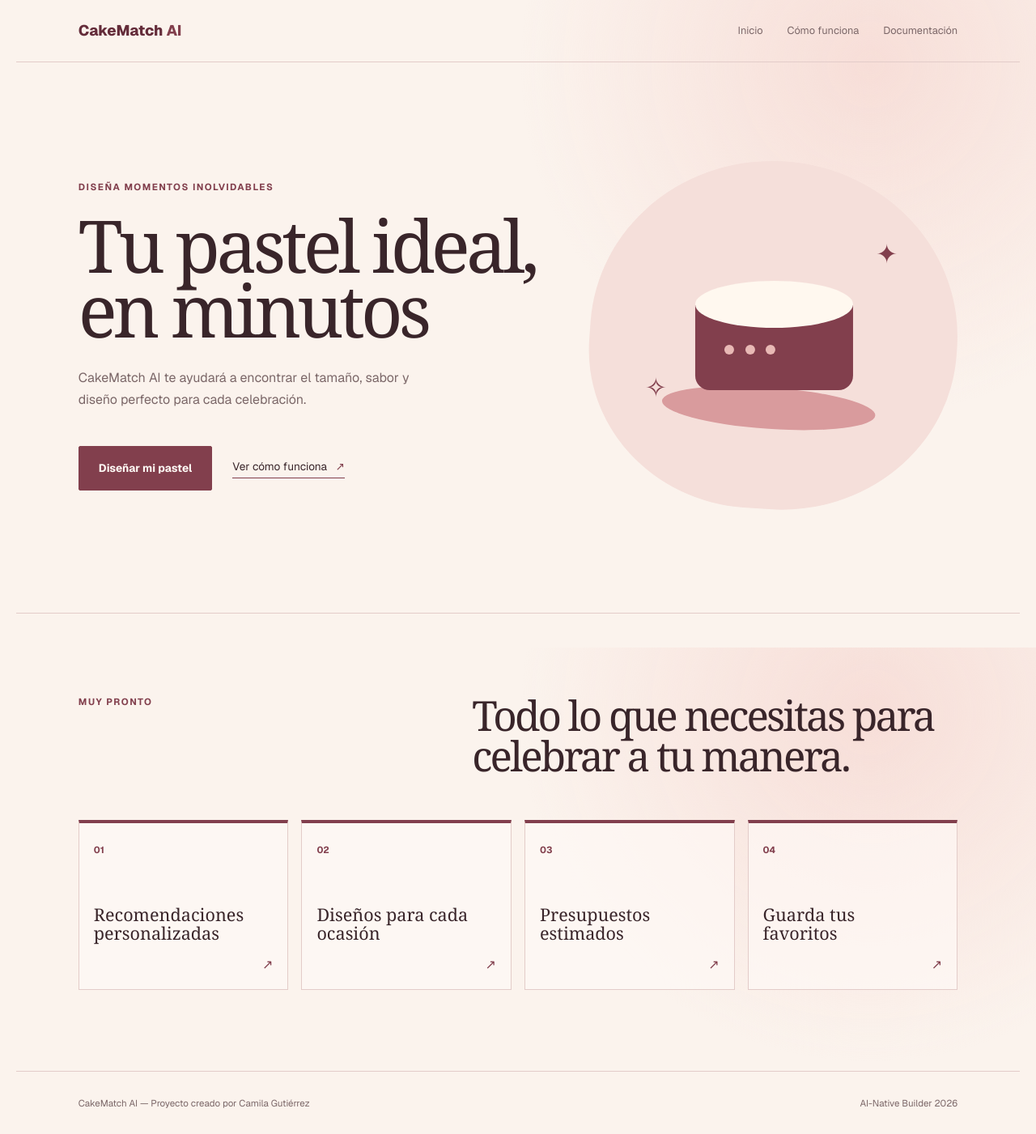
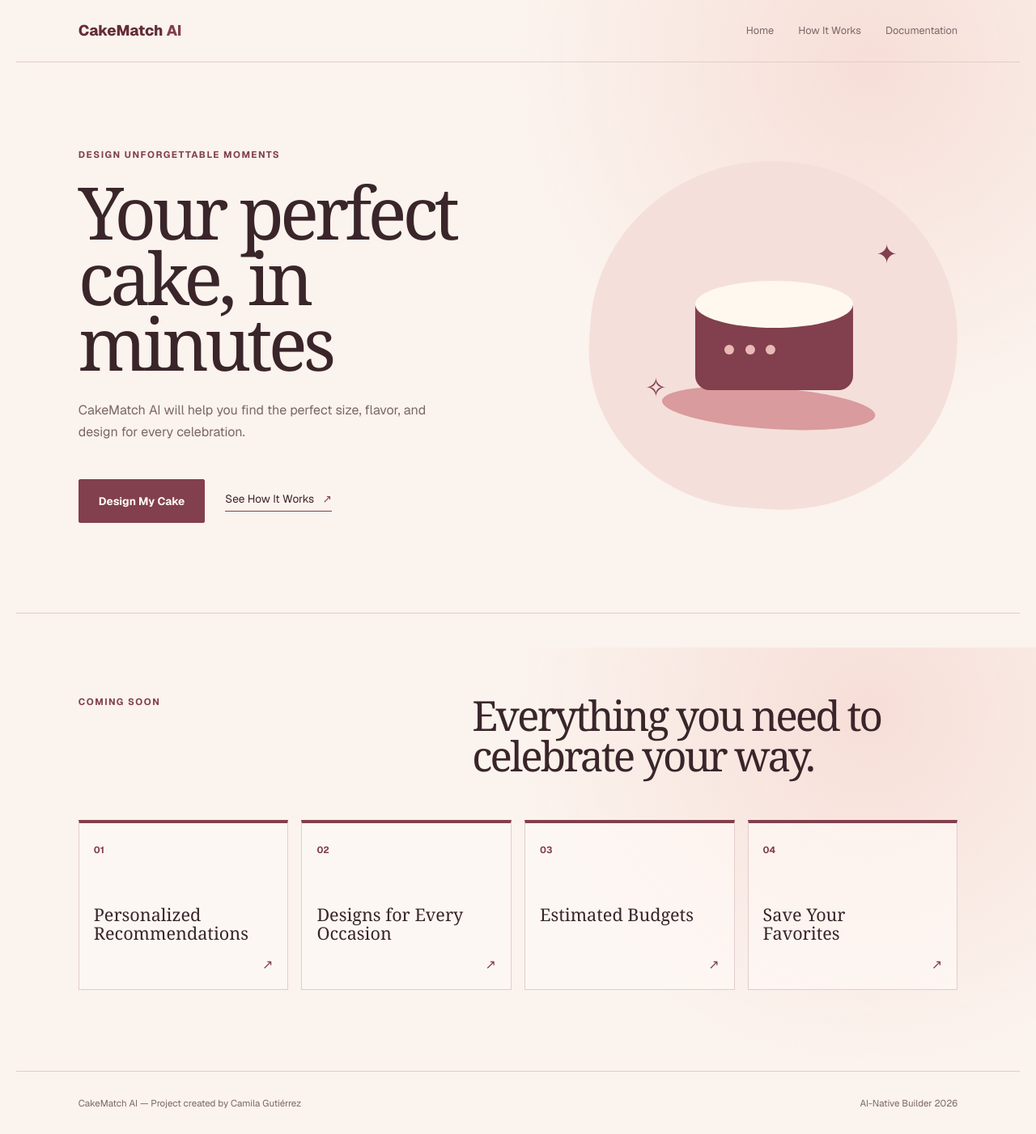
Before and after one commit to camilagutierrezporter/cakematch-ai, a Next.js app: page / in a window 1280 px wide. Shown: the whole page at 81% size. Built offline with nearby package versions, Linux system fonts and the light colour scheme.

Commit message:
feat: translate CakeMatch site to English

```diff
--- a/src/app/docs/page.tsx
+++ b/src/app/docs/page.tsx
@@ -4,10 +4,10 @@ export default function DocsPage() {
   return (
     <main className="placeholder-page">
       <p className="eyebrow">CakeMatch AI</p>
-      <h1>Documentación</h1>
-      <p>La documentación de CakeMatch AI estará disponible próximamente.</p>
+      <h1>Documentation</h1>
+      <p>CakeMatch AI documentation will be available soon.</p>
       <Link className="text-link" href="/">
-        Volver al inicio <span aria-hidden="true">↗</span>
+        Return Home <span aria-hidden="true">↗</span>
       </Link>
     </main>
   );
--- a/src/app/layout.tsx
+++ b/src/app/layout.tsx
@@ -14,13 +14,13 @@ const geistMono = Geist_Mono({
 
 export const metadata: Metadata = {
   title: "CakeMatch AI",
-  description: "Planea el pastel perfecto para cada celebración.",
+  description: "Plan the perfect cake for every celebration.",
 };
 
 export default function RootLayout({ children }: LayoutProps<"/">) {
   return (
     <html
-      lang="es"
+      lang="en"
       className={`${geistSans.variable} ${geistMono.variable} h-full antialiased`}
     >
       <body className="min-h-full flex flex-col">{children}</body>
--- a/src/app/page.tsx
+++ b/src/app/page.tsx
@@ -3,31 +3,31 @@ import Link from "next/link";
 export default function Home() {
   return (
     <main>
-      <nav className="site-nav" aria-label="Navegación principal">
+      <nav className="site-nav" aria-label="Main navigation">
         <Link className="brand" href="/">
           CakeMatch <span>AI</span>
         </Link>
         <div className="nav-links">
-          <Link href="#inicio">Inicio</Link>
-          <Link href="#como-funciona">Cómo funciona</Link>
-          <Link href="/docs">Documentación</Link>
+          <Link href="#inicio">Home</Link>
+          <Link href="#como-funciona">How It Works</Link>
+          <Link href="/docs">Documentation</Link>
         </div>
       </nav>
 
       <section className="hero" id="inicio">
         <div className="hero-copy">
-          <p className="eyebrow">Diseña momentos inolvidables</p>
-          <h1>Tu pastel ideal, en minutos</h1>
+          <p className="eyebrow">Design unforgettable moments</p>
+          <h1>Your perfect cake, in minutes</h1>
           <p className="hero-description">
-            CakeMatch AI te ayudará a encontrar el tamaño, sabor y diseño
-            perfecto para cada celebración.
+            CakeMatch AI will help you find the perfect size, flavor, and design
+            for every celebration.
           </p>
           <div className="hero-actions">
             <button className="primary-button" type="button" disabled>
-              Diseñar mi pastel
+              Design My Cake
             </button>
             <Link className="text-link" href="#como-funciona">
-              Ver cómo funciona <span aria-hidden="true">↗</span>
+              See How It Works <span aria-hidden="true">↗</span>
             </Link>
           </div>
         </div>
@@ -48,15 +48,15 @@ export default function Home() {
 
       <section className="features" id="como-funciona">
         <div className="section-heading">
-          <p className="eyebrow">Muy pronto</p>
-          <h2>Todo lo que necesitas para celebrar a tu manera.</h2>
+          <p className="eyebrow">Coming Soon</p>
+          <h2>Everything you need to celebrate your way.</h2>
         </div>
         <div className="feature-grid">
           {[
-            ["01", "Recomendaciones personalizadas"],
-            ["02", "Diseños para cada ocasión"],
-            ["03", "Presupuestos estimados"],
-            ["04", "Guarda tus favoritos"],
+            ["01", "Personalized Recommendations"],
+            ["02", "Designs for Every Occasion"],
+            ["03", "Estimated Budgets"],
+            ["04", "Save Your Favorites"],
           ].map(([number, title]) => (
             <article className="feature-card" key={number}>
               <span className="feature-number">{number}</span>
@@ -68,7 +68,7 @@ export default function Home() {
       </section>
 
       <footer className="site-footer">
-        <p>CakeMatch AI — Proyecto creado por Camila Gutiérrez</p>
+        <p>CakeMatch AI — Project created by Camila Gutiérrez</p>
         <p>AI-Native Builder 2026</p>
       </footer>
     </main>
```
